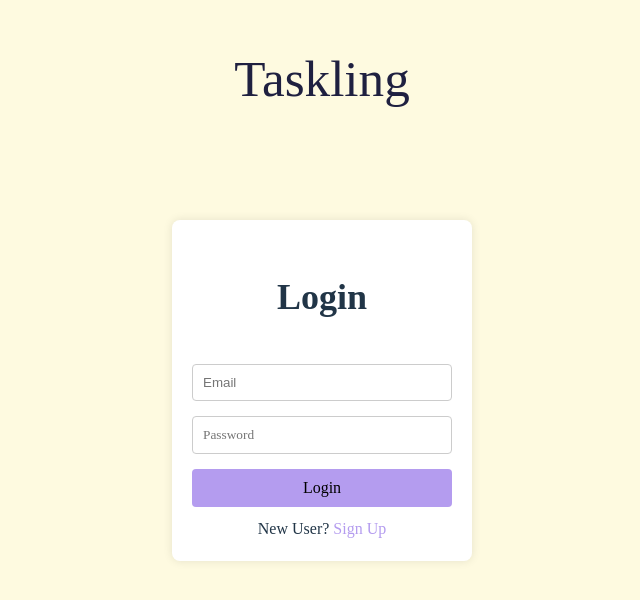
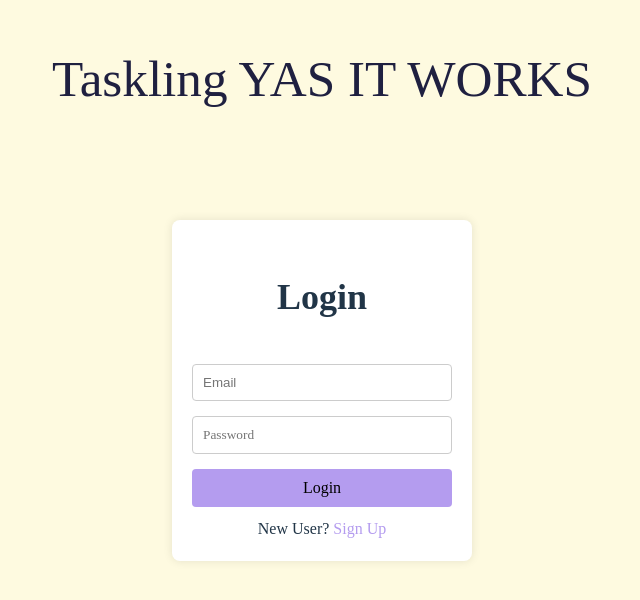
Before and after one commit to BenMingst/Taskling, a React (Vite) app in the folder front_end/: page / in a window 1280 px wide. Shown: the part 156-756 px from the top of the page, without its empty margins (318-958 px from the left). Built offline with nearby package versions, Linux system fonts and the light colour scheme.

Commit message:
UPDATE TEST ONE

```diff
--- a/front_end/src/pages/SignIn.tsx
+++ b/front_end/src/pages/SignIn.tsx
@@ -47,7 +47,7 @@ const Login: React.FC = () => {
   return (
     <div className="loginSignupPage">
       <center>
-        <h1>Taskling</h1>
+        <h1>Taskling YAS IT WORKS</h1>
       </center>
       <div className="loginSignupContainer">
         <h2>Login</h2>
```
